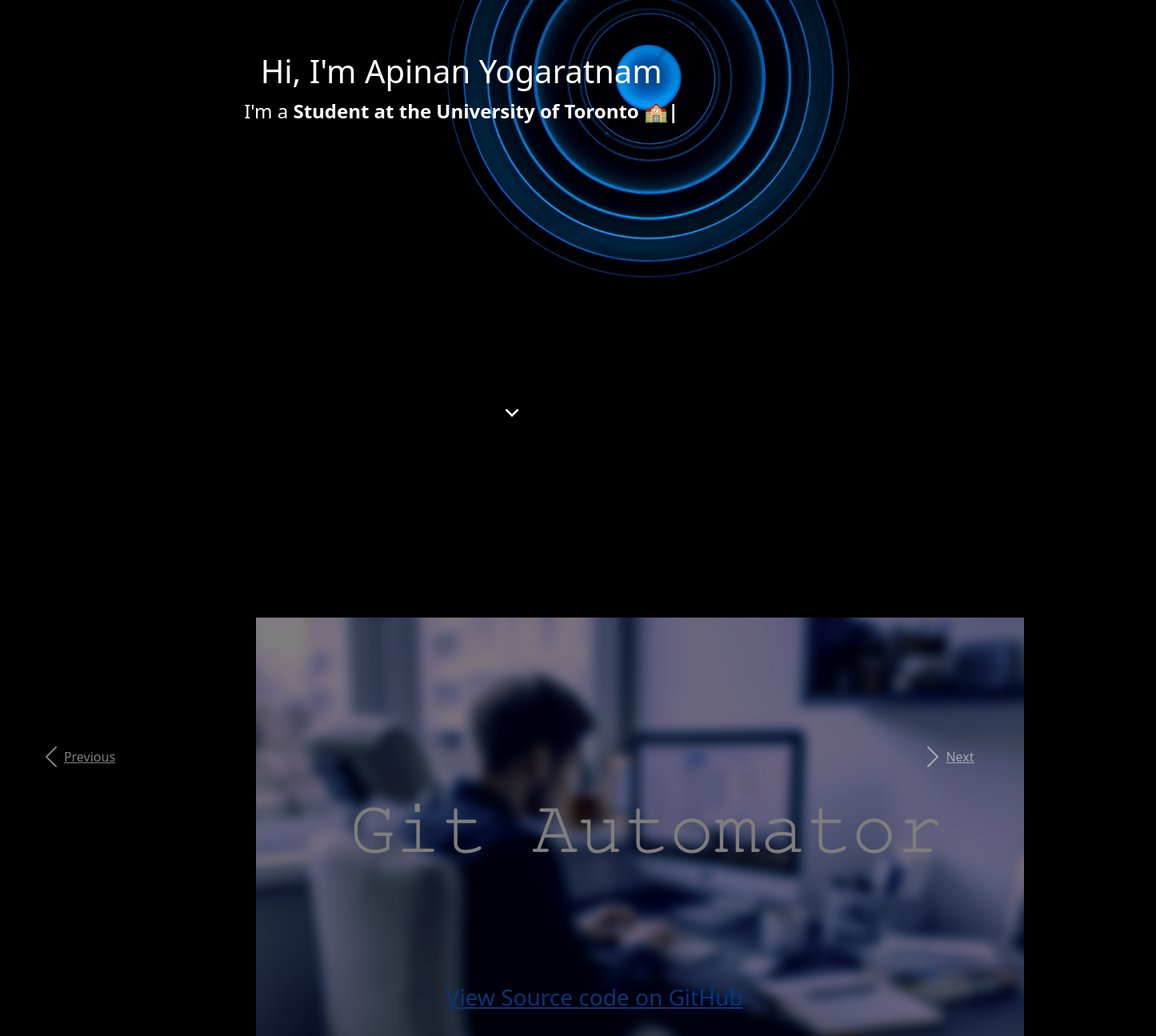
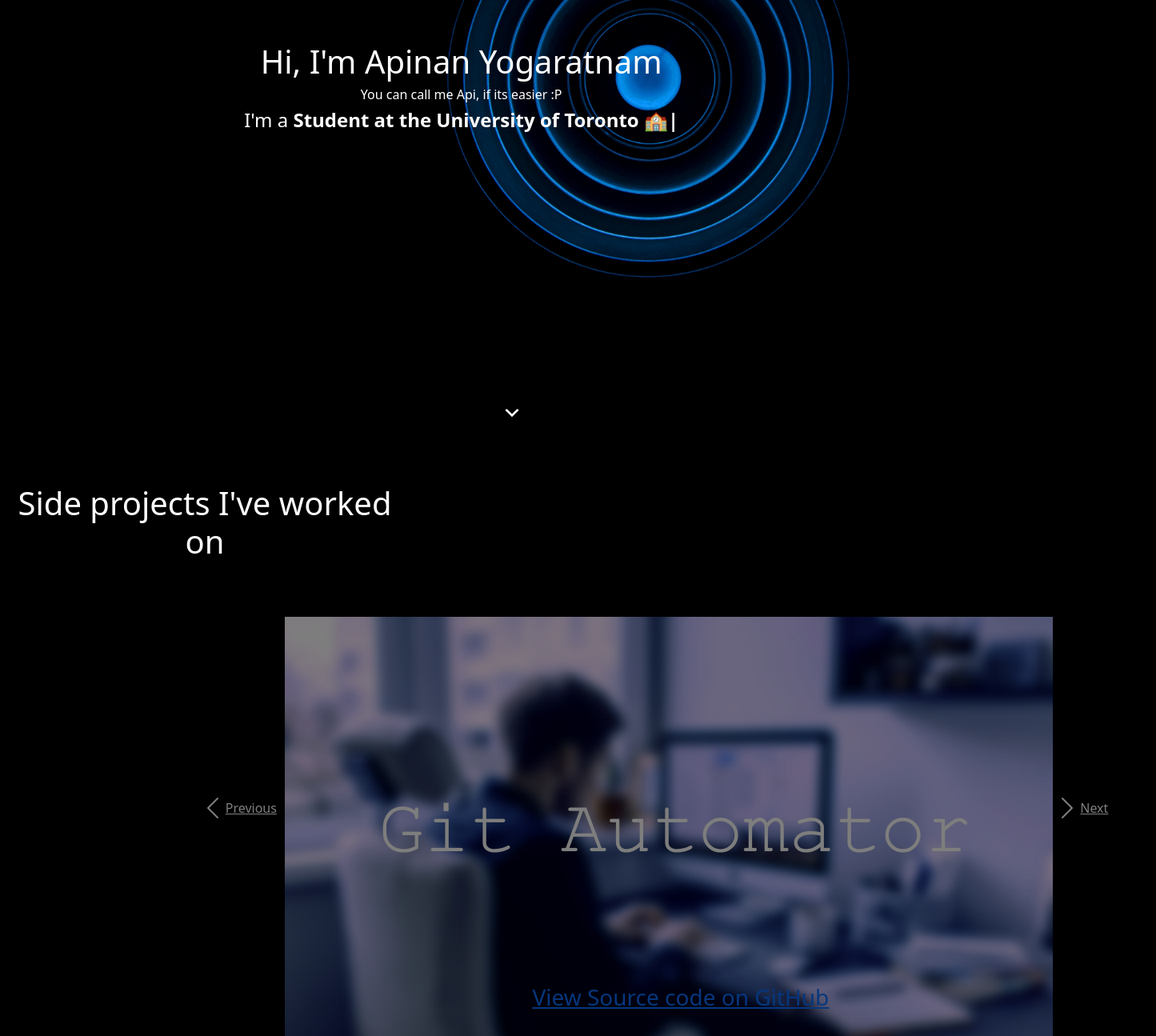
Before and after one commit to apinanyogaratnam/my-personal-website-v2.0, a React (Create React App) app: page / in a window 1280 px wide. Shown: the part 220-1515 px from the top of the page at 80% size, 1445 px wide, since content can reach past the window. Built offline with nearby package versions, Linux system fonts and the light colour scheme; a web font is replaced by a local one.

Commit message:
completed basic small carousel design, plan is to keep full screen project carousel from reccomendations

```diff
--- a/src/App.css
+++ b/src/App.css
@@ -53,5 +53,5 @@
 }
 
 .aboutme-title {
-  margin-top: 5%;
+  margin-top: 8%;
 }
--- a/src/App.js
+++ b/src/App.js
@@ -3,12 +3,14 @@ import { React } from './imports.js';
 import 'bootstrap/dist/css/bootstrap.min.css';
 import './css/custom.css';
 import { CarouselContainer, AboutMe, MainPage } from './components/index';
+import Typical from 'react-typical';
 
 function App() {
 
   return (
     <div className="App">
         <MainPage />
+        <h1 className="projects-title" id="side-projects-title-id">Side projects I've worked on</h1>
         <CarouselContainer className="carousel-container" id="carousel" />
         <AboutMe />
         <p className="text">Copyright &copy; 2021</p>
--- a/src/components/carousel_container.js
+++ b/src/components/carousel_container.js
@@ -7,7 +7,7 @@ import '../css/custom.css';
 const CarouselContainer = () => {
     return (
         <div>
-            <Carousel fade>
+            <Carousel fade className="main-carousel">
                 {/* First Label */}
                 <Carousel.Item>
                     <img
@@ -19,7 +19,6 @@ const CarouselContainer = () => {
                     <a href="https://github.com/apinanyogaratnam/Associate" target="_blank" rel="noopener noreferrer">
                         <h3 className="side-project-link">View Source code on GitHub</h3>
                     </a>
-                    <Link to="About"> <RiArrowDownSLine className="arrow-to-aboutme" color="white" size="2em" /> </Link>
                     </Carousel.Caption>
                 </Carousel.Item>
 
@@ -35,7 +34,6 @@ const CarouselContainer = () => {
                     <a href="https://github.com/apinanyogaratnam/automate_git" target="_blank" rel="noopener noreferrer">
                         <h3 className="side-project-link">View Source code on GitHub</h3>
                     </a>
-                    <Link to="About"> <RiArrowDownSLine className="arrow-to-aboutme" color="white" size="2em" /> </Link>
                     </Carousel.Caption>
                 </Carousel.Item>
 
@@ -51,10 +49,10 @@ const CarouselContainer = () => {
                     <a href="https://github.com/apinanyogaratnam/Image-Compression-Tool" target="_blank" rel="noopener noreferrer">
                         <h3 className="side-project-link">View Source code on GitHub</h3>
                     </a>
-                    <Link to="About"> <RiArrowDownSLine className="arrow-to-aboutme" color="white" size="2em" /> </Link>
                     </Carousel.Caption>
                 </Carousel.Item>
             </Carousel>
+            <Link to="About"> <RiArrowDownSLine className="arrow-to-aboutme" color="white" size="2em" /> </Link>
         </div>
     )
 }
--- a/src/components/main_page.js
+++ b/src/components/main_page.js
@@ -12,7 +12,8 @@ const MainPage = () => {
                 <img className="circular-image img-fluid" src={require("../images/Circular_Loops.jpg").default} alt="Circular Loops" />
                 <figcaption>
                         <h1>Hi, I'm Apinan Yogaratnam</h1>
-                        <p className="text">I'm a{' '}
+                        <h6>You can call me Api, if its easier :P</h6>
+                        <h4 className="text">I'm a{' '}
 
                         <Typical
                         // loop={Infinity}
@@ -25,13 +26,13 @@ const MainPage = () => {
                             'Software Engineer 👨🏾‍💻', 1000
                         ]}/>
 
-                        </p>
+                        </h4>
                 </figcaption>
             </figure>
 
             <br /><br /><br />
 
-            <Link to="carousel"> <RiArrowDownSLine color="white" size="2em" /> </Link>
+            <Link to="side-projects-title-id"> <RiArrowDownSLine color="white" size="2em" /> </Link>
 
             <br /><br /><br />
             </Container>
--- a/src/css/custom.css
+++ b/src/css/custom.css
@@ -23,15 +23,25 @@ p {
     display: flex;
     justify-content: center;
     align-items: center;
-    margin-top: 15%;
-    margin-left: 25%;
+    margin-top: 5%;
+    margin-left: 12.2%;
 }
 
 .side-project-link {
-    margin-left: 23%;
+    margin-left: 6%;
 }
 
 .arrow-to-aboutme {
     position: absolute;
+    margin-top: 3.3%;
+}
+
+.main-carousel {
+    width: 1240px;
+    margin-left: 16%;
+}
+
+.projects-title {
+    margin-right: 60%;
     margin-top: 2%;
 }
```
